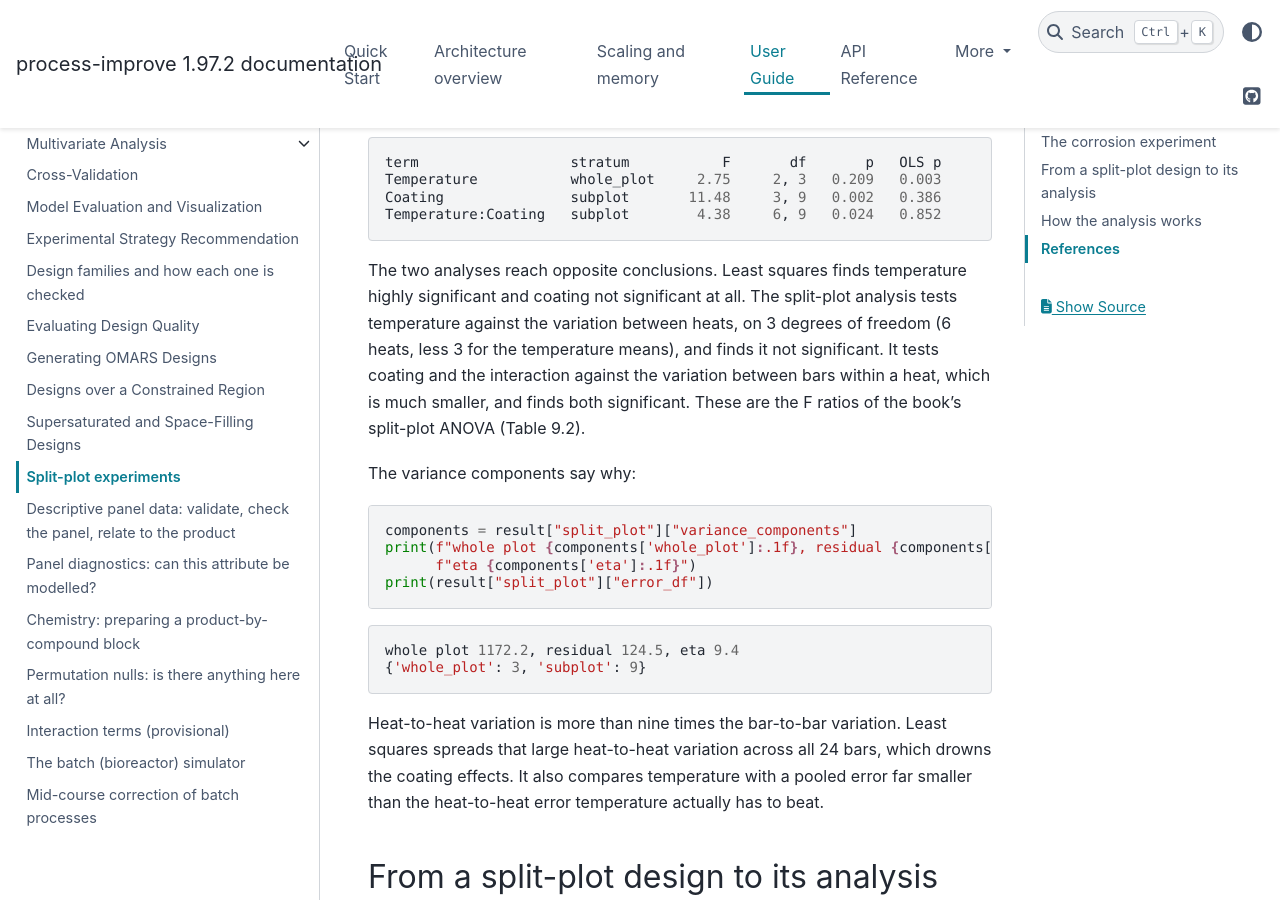
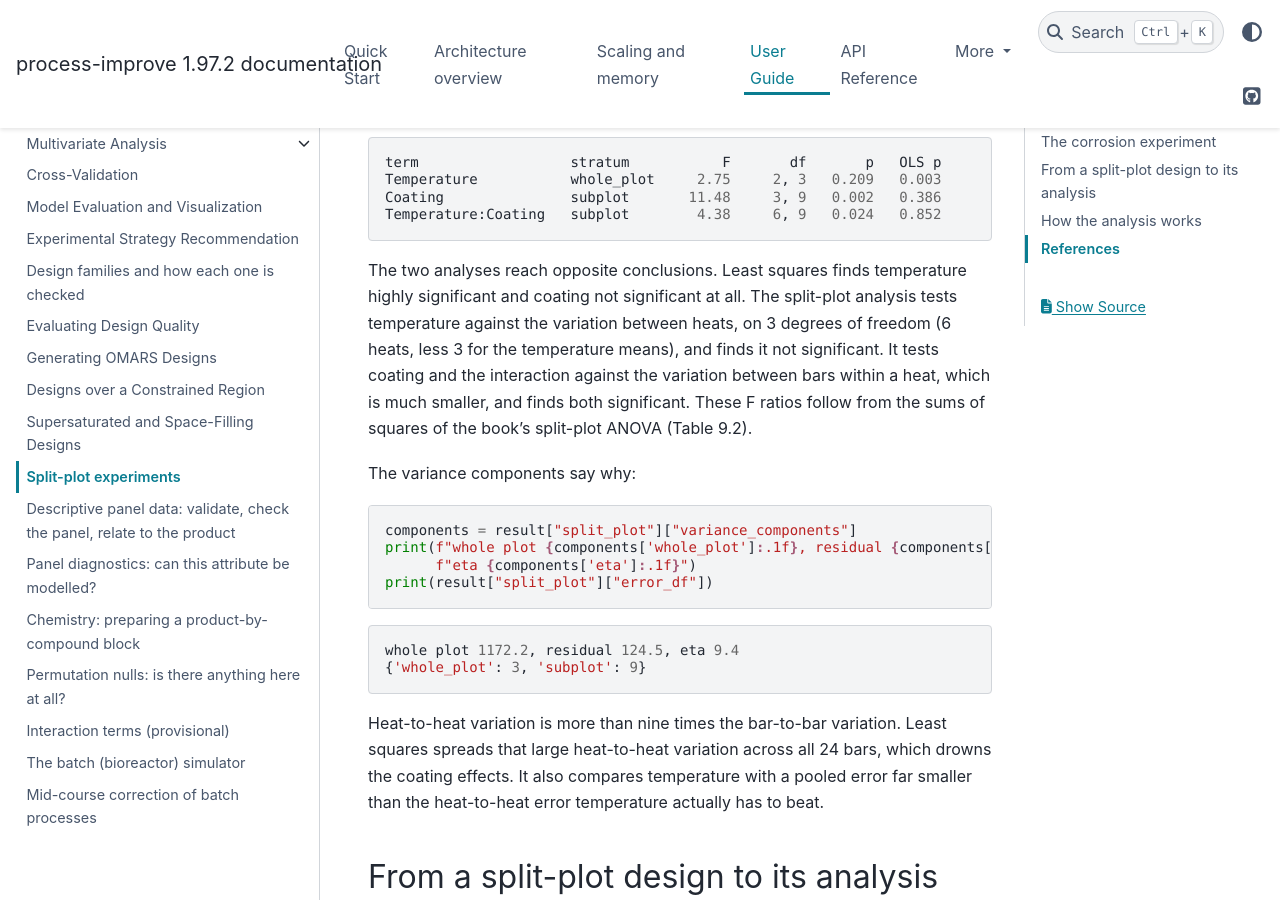
Before and after one commit to kgdunn/process-improve, a Sphinx documentation site: the page built from docs/user_guide/split_plot_analysis.rst, in a window 1280 px wide and 900 px high, scrolled down 1200 px. Built offline with Sphinx 7.4.7 and the PyData theme 0.15.4, drawn with Linux system fonts in a browser that asks for light colours.

Commit message:
Say the corrosion F ratios follow from the book's sums of squares (#630)
Co-Authored-By: Claude Opus 5.5 <noreply@anthropic.com>
Claude-Session: https://claude.ai/code/session_01EhSU5gpXAEQkva8iNNAVZu

```diff
--- a/docs/user_guide/split_plot_analysis.rst
+++ b/docs/user_guide/split_plot_analysis.rst
@@ -62,8 +62,8 @@ significant and coating not significant at all. The split-plot analysis tests
 temperature against the variation between heats, on 3 degrees of freedom (6 heats,
 less 3 for the temperature means), and finds it not significant. It tests coating and
 the interaction against the variation between bars within a heat, which is much
-smaller, and finds both significant. These are the F ratios of the book's split-plot
-ANOVA (Table 9.2).
+smaller, and finds both significant. These F ratios follow from the sums of squares
+of the book's split-plot ANOVA (Table 9.2).
 
 The variance components say why:
 
```
